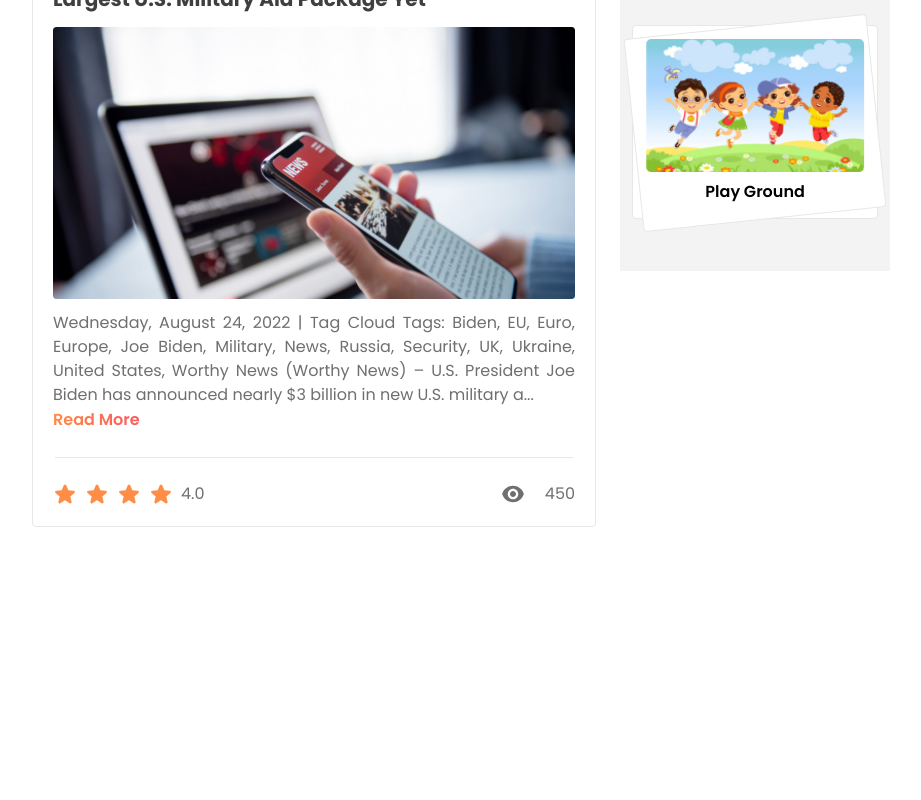
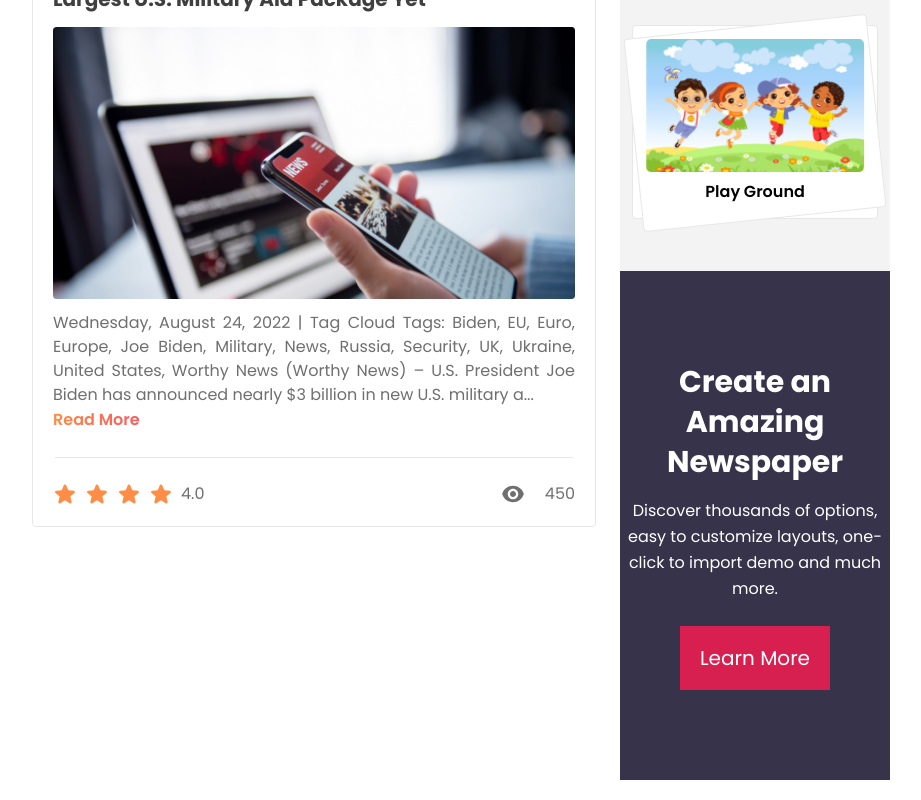
Before and after one commit to Tanjilhossaintamim/dragon-nes, a React (Vite) app: page / in a window 1280 px wide. Shown: the part 1385-2185 px from the top of the page, without its empty margins (326-1247 px from the left). Before the commit the page ends 1952 px from the top, so only its background shows below. Built offline with nearby package versions, Linux system fonts and the light colour scheme.

Commit message:
compleate advartarise

```diff
--- /dev/null
+++ b/src/components/Advertarise/Advertarise.jsx
@@ -0,0 +1,20 @@
+const Advertarise = () => {
+  return (
+    <div className="bg-color-mixed h-[509px] mb-5 flex flex-col justify-center items-center ">
+      <div>
+        <h1 className="text-3xl font-bold text-center text-white leading-10">
+          Create an Amazing Newspaper
+        </h1>
+        <p className="text-center text-white text-[16px] leading-[26px] mt-4">
+          Discover thousands of options, easy to customize layouts, one-click to
+          import demo and much more.
+        </p>
+      </div>
+      <button className="w-[150px] h-16 bg-color-secondary text-white text-xl mx-auto mt-6">
+        Learn More
+      </button>
+    </div>
+  );
+};
+
+export default Advertarise;
--- a/src/components/RightSide/RightSide.jsx
+++ b/src/components/RightSide/RightSide.jsx
@@ -3,6 +3,7 @@ import FindUs from "../FindUs/FindUs";
 import Heading from "../Heading/Heading";
 import { AiOutlineGoogle, AiFillGithub } from "react-icons/ai";
 import QzoneList from "../Qzone/QzoneList";
+import Advertarise from "../Advertarise/Advertarise";
 
 const RightSide = () => {
   return (
@@ -26,6 +27,7 @@ const RightSide = () => {
       {/* find us/social link */}
       <FindUs />
       <QzoneList />
+      <Advertarise />
     </div>
   );
 };
--- a/tailwind.config.js
+++ b/tailwind.config.js
@@ -17,6 +17,7 @@ export default {
         'color-dark-6': "#E7E7E7",
         'color-dark-7': "#F3F3F3",
         'color-secondary': "#D72050",
+        'color-mixed': "rgba(5, 0, 29, 0.80)",
       }
     },
   },
```
